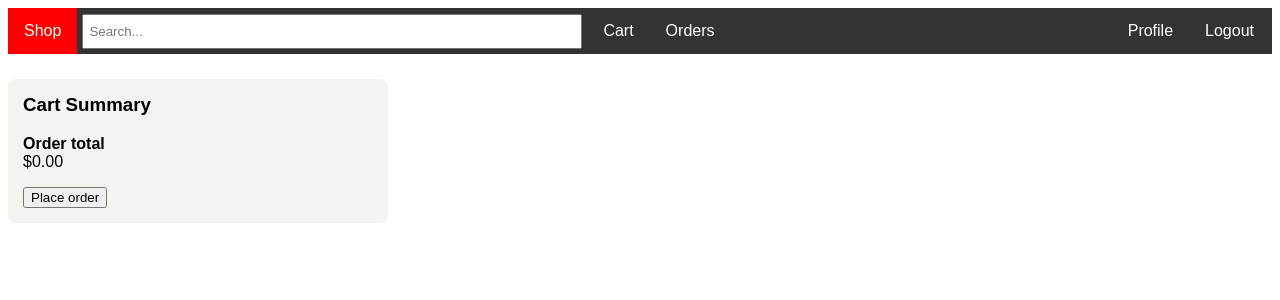
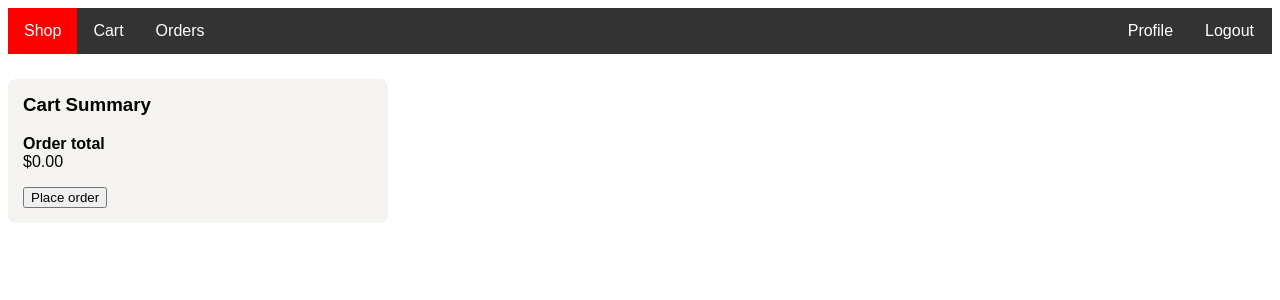
Before and after one commit to hansintheair/Storefront, a PHP site: page /UserCart.php in a window 1280 px wide. Shown: the top 300 px of the page. Run offline with PHP 8.4, Linux system fonts and the light colour scheme; the visitor is signed in with stand-in values (Sample User, id 1); data comes from the database, SQL or seed files in the repository; data that the repository does not hold is empty.

Commit message:
Hide searchbar

```diff
--- a/storefront/UserNavbarComponent.php
+++ b/storefront/UserNavbarComponent.php
@@ -1,7 +1,7 @@
 <div class="navbar">
     <div class="shopping">
         <div class="active"><a href="UserCatalog.php">Shop</a></div>
-        <div class="searchbar"><input type="text" placeholder="Search..."></div>
+<!--        <div class="searchbar"><input type="text" placeholder="Search..."></div>-->
         <div class="cart"><a href="UserCart.php">Cart</a></div>
         <div class="orders"><a href="UserOrders.php">Orders</a></div>
     </div>
```
